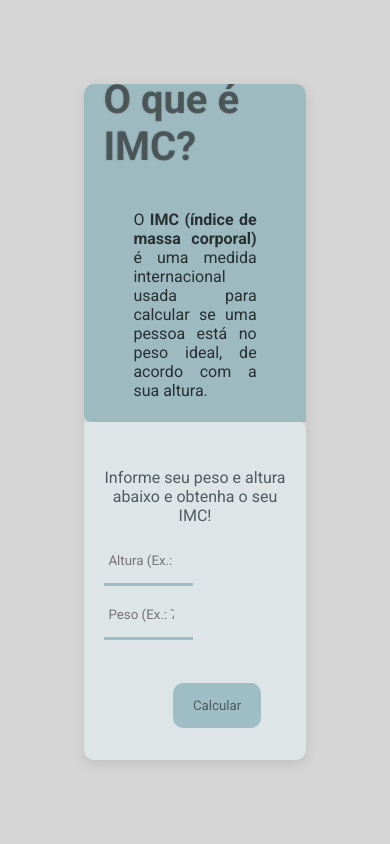
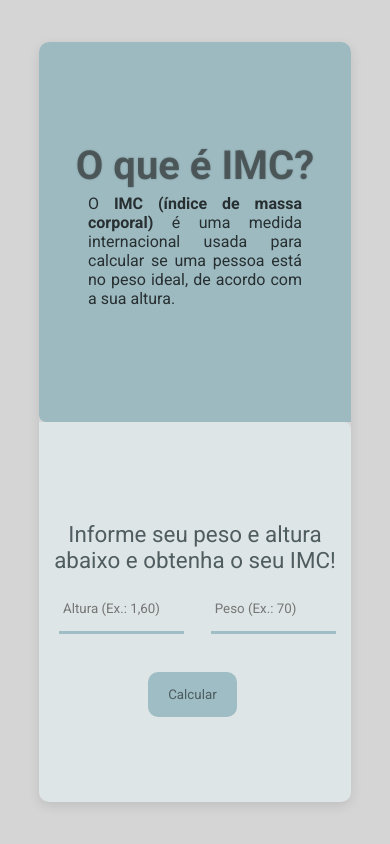
Before and after one commit to stephanievic/calculadora-imc, a plain HTML site: page index.html in a window 390 px wide. Drawn offline with Linux system fonts and the light colour scheme.

Commit message:
:iphone: Responsividade

```diff
--- a/style/responsive.css
+++ b/style/responsive.css
@@ -1,11 +1,10 @@
 @media only screen and (max-width: 1005px){
-    body, html{
-        max-height: 100vh;
-    }
 
     #container {
-        width: 80%;
-        max-height: 80%;
+        max-width: 90vw;
+        height: 90vh;
+        margin: 0;
+        margin-top: 5vh;
         flex-direction: column;
         display: block;
         overflow: hidden;
@@ -25,12 +24,17 @@
         display: none;
     }
 
-    .texto{
+    h1{
+        margin-top: 15px;
+        padding-bottom: 0px;
+    }
+
+    .texto, p{
         font-size: 1em;
+        padding-top: 5px;
     }
 
     .texto2{
-        font-size: 1em;
         padding-bottom: 10px;
         padding-top: 15px;
     }
@@ -46,6 +50,7 @@
     }
 
     #btn {
-        margin-top: 40px;
+        margin-top: 35px;
+        margin-left: 35%;
     }
 }
```
